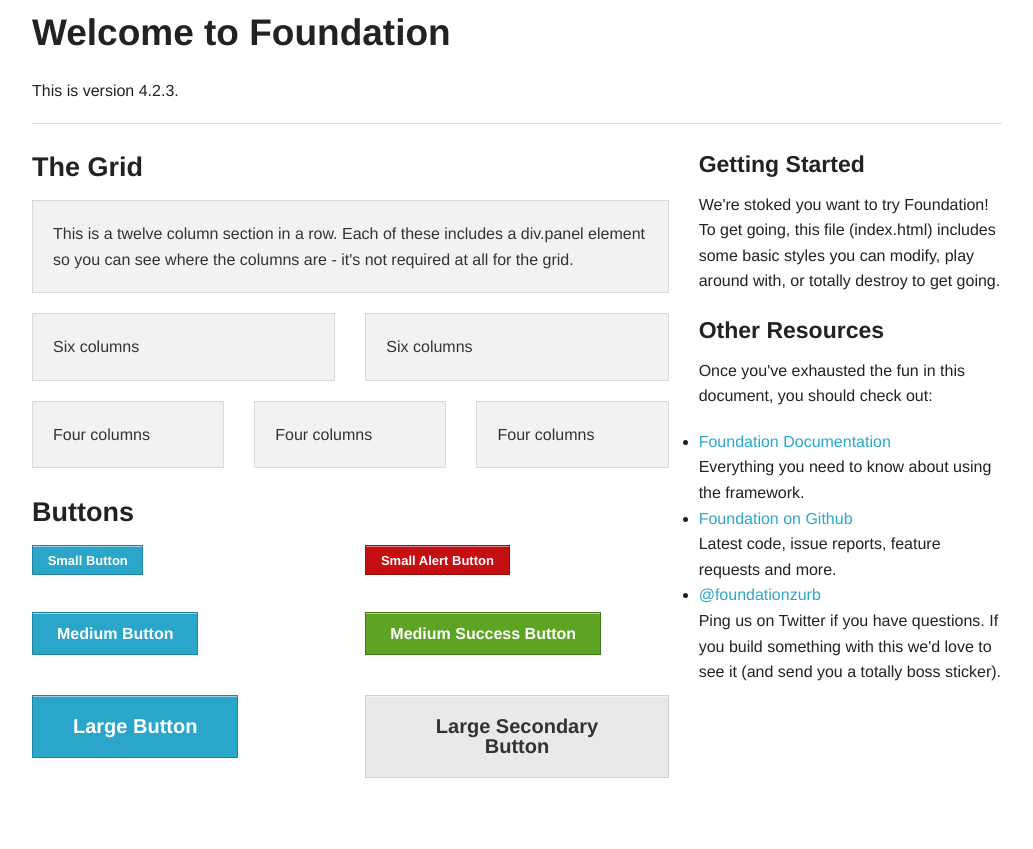
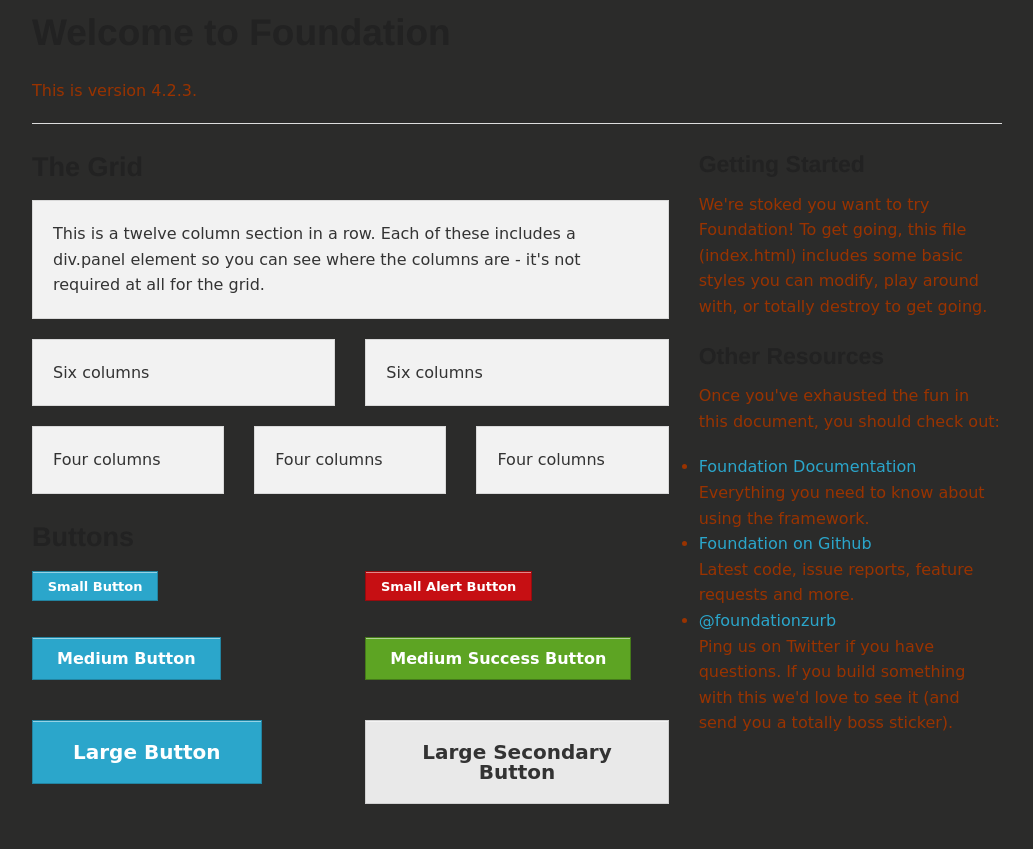
Before and after one commit to Jeremy27/Site_LeGrandMoulin, a PHP site: page / in a window 1280 px wide. Shown: the whole page, without its empty margins (123-1156 px from the left). Before the commit the page ends 778 px from the top, so only its background shows below. Run offline with PHP 8.4, Linux system fonts and the light colour scheme.

Commit message:
modification des couleurs du css

```diff
--- a/css/foundation.css
+++ b/css/foundation.css
@@ -10,11 +10,11 @@ body {
   font-size: 100%; }
 
 body {
-  background: white;
-  color: #222222;
+  background: #2B2B2A;
+  color: #993300;
   padding: 0;
   margin: 0;
-  font-family: "Helvetica Neue", "Helvetica", Helvetica, Arial, sans-serif;
+  font-family: "Comic Sans MS",  "Helvetica", Helvetica, Arial, sans-serif;
   font-weight: normal;
   font-style: normal;
   line-height: 1;
```
